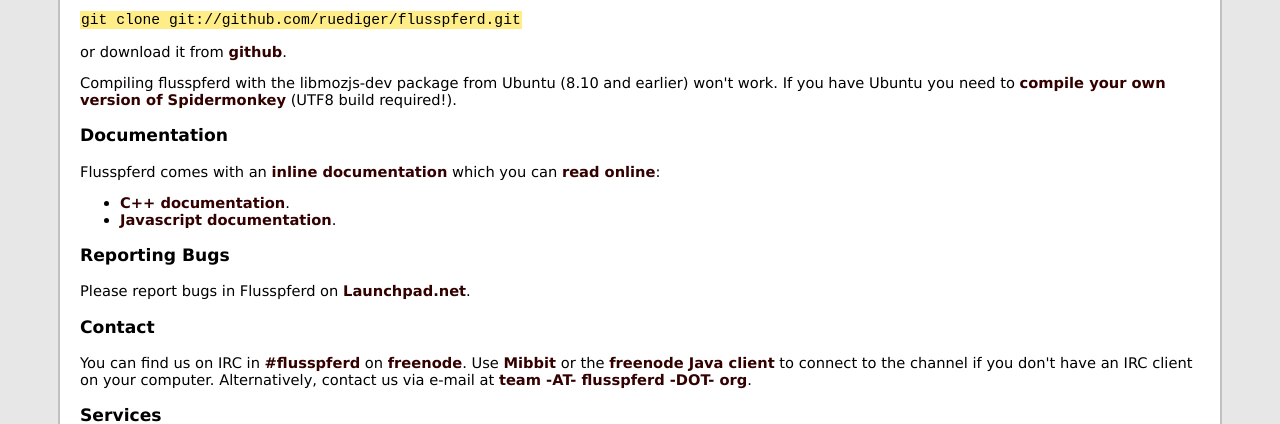
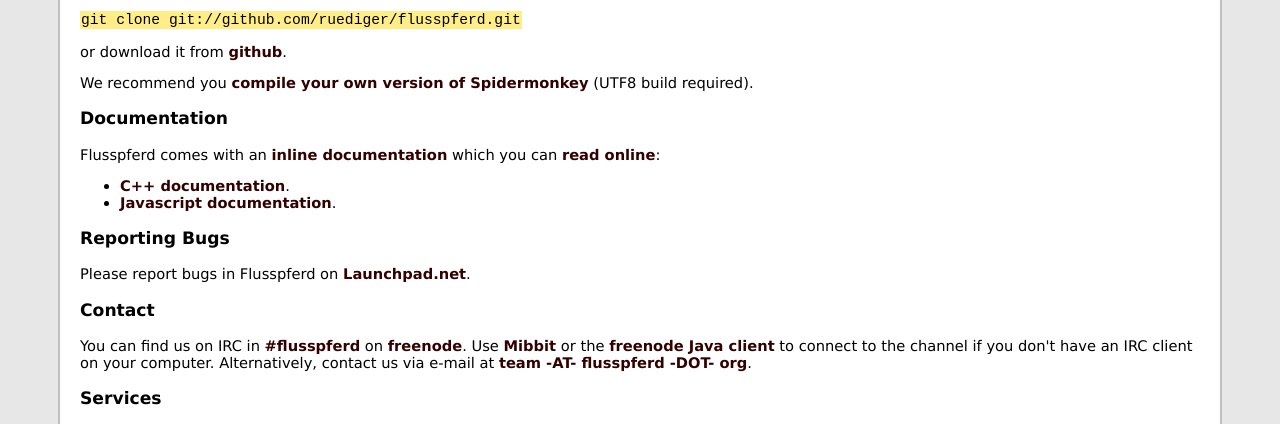
Before and after one commit to Flusspferd/flusspferd, a plain HTML site: page index.html in a window 1280 px wide. Shown: the part 386-810 px from the top of the page. Drawn offline with Linux system fonts and the light colour scheme.

Commit message:
make information more general

```diff
--- a/index.html
+++ b/index.html
@@ -62,7 +62,7 @@ a.footnote-link { vertical-align: super; font-size: 6pt; color: #555 }
 
    <p>or download it from <a href="http://github.com/ruediger/flusspferd">github</a>.</p>
 
-   <p>Compiling flusspferd with the libmozjs-dev package from Ubuntu (8.10 and earlier) won't work. If you have Ubuntu you need to <a href="https://developer.mozilla.org/en/SpiderMonkey_Build_Documentation">compile your own version of Spidermonkey</a> (UTF8 build required!).</p>
+   <p>We recommend you <a href="https://developer.mozilla.org/en/SpiderMonkey_Build_Documentation">compile your own version of Spidermonkey</a> (UTF8 build required).</p>
 
    <a name="documentation"></a><h3>Documentation</h3>
 
```
